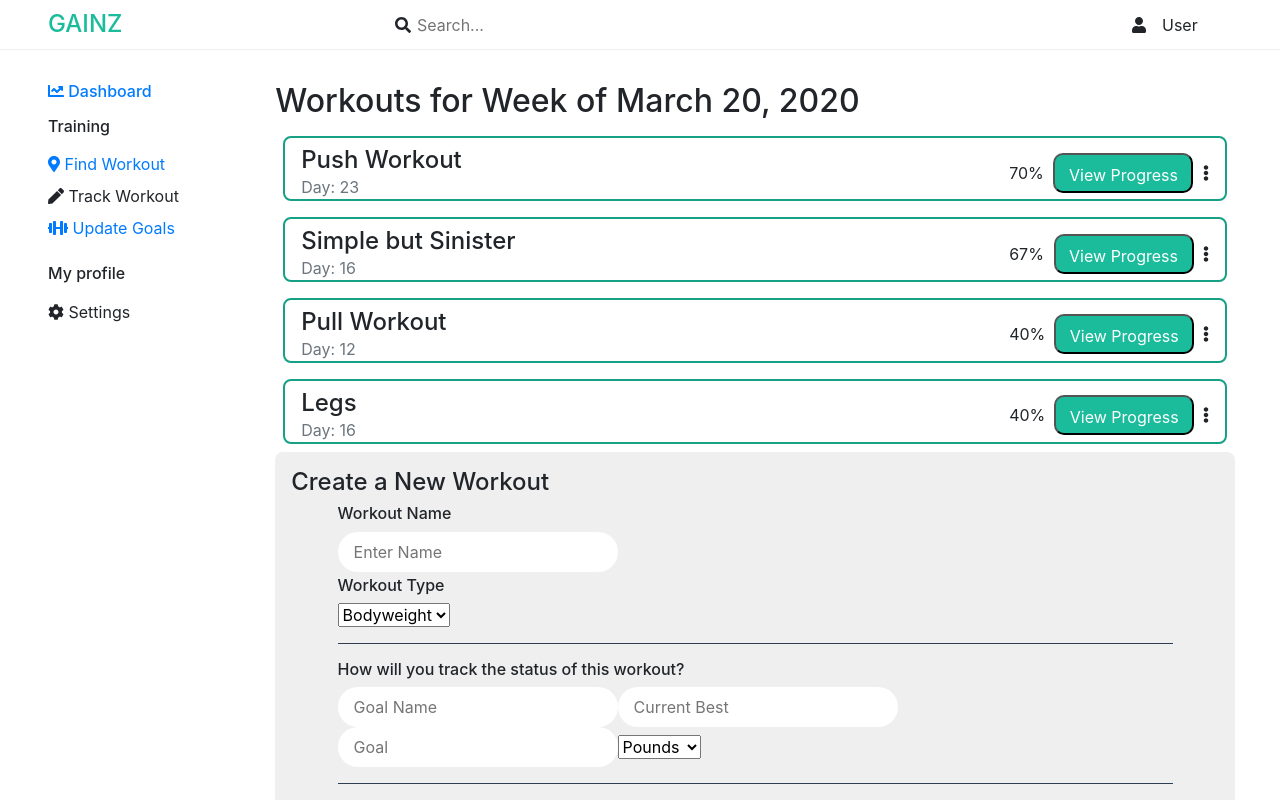
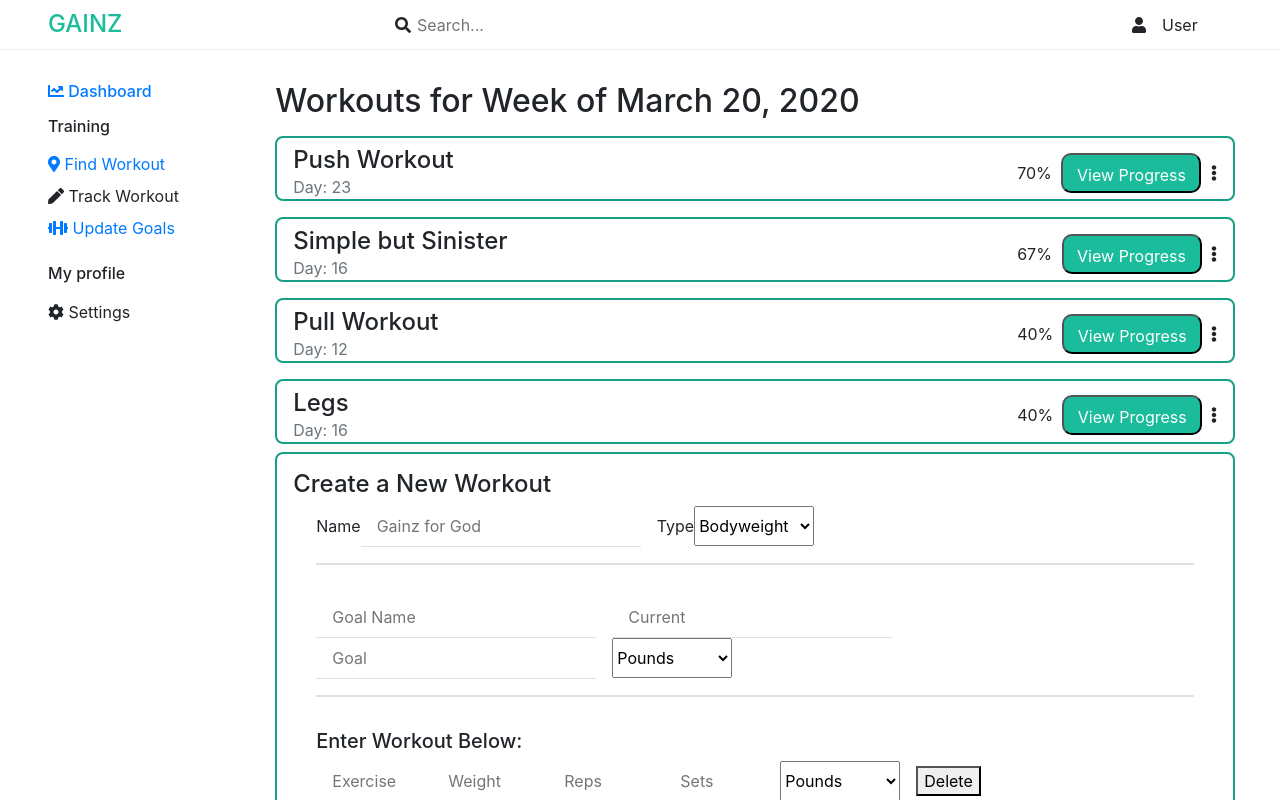
Before and after one commit to grantfogle/liftr-front-end, a React (Create React App) app: page / in a window 1280 px wide. Shown: the top 800 px of the page. Built offline with nearby package versions, Linux system fonts and the light colour scheme.

Commit message:
updating workout form

```diff
--- a/src/components/Goals/AddWorkout/AddWorkout.js
+++ b/src/components/Goals/AddWorkout/AddWorkout.js
@@ -26,11 +26,9 @@ class AddWorkout extends Component {
                 <h4>Create a New Workout</h4>
                 <form>
                     <div className="add-workout-form__section">
-                        <div className="mb-1">
-                            <h6>Workout Name</h6>
-                            <input placeholder="Enter Name" type="text"></input>
-                        </div>
-                        <h6>Workout Type</h6>
+                        <label>Name</label>
+                        <input placeholder="Gainz for God" type="text"></input>
+                        <label>Type</label>
                         <select id="type" name="type">
                             <option  value="bodyweight">Bodyweight</option>
                             <option  value="kettlebells">Kettlebells</option>
@@ -40,9 +38,8 @@ class AddWorkout extends Component {
                         </select>
                     </div>
                     <div className="add-workout-form__section">
-                        <h6>How will you track the status of this workout?</h6>
                         <input placeholder="Goal Name" type="text"></input>
-                        <input placeholder="Current Best" type="text"></input>
+                        <input placeholder="Current" type="text"></input>
                         <input placeholder="Goal" type="text"></input>
                         <select id="type" name="type">
                             <option  value="weight">Pounds</option>
@@ -53,15 +50,15 @@ class AddWorkout extends Component {
                     <div className="add-workout-form__section add-workout-form__workout">
                         <h5>Enter Workout Below:</h5>
                             <div className="add-workout-form__workout__row">
-                            <input className="add-workout-form__workout__row__name" placeholder="Exerise" type="text"></input>
+                            <input className="add-workout-form__workout__row__name" placeholder="Exercise" type="text"></input>
                             <input placeholder="Weight" type="text"></input>
+                            <input placeholder="Reps" type="text"></input>
+                            <input placeholder="Sets" type="text"></input>
                             <select id="type" name="type">
                                 <option  value="pounds">Pounds</option>
                                 <option  value="reps">Reps</option>
                                 <option  value="time">Minutes</option>
                             </select>
-                            <input placeholder="Reps" type="text"></input>
-                            <input placeholder="Sets" type="text"></input>
                             <button>Delete</button>
                         </div>
                         <button>Add row</button>
--- a/src/components/Goals/AddWorkout/AddWorkout.scss
+++ b/src/components/Goals/AddWorkout/AddWorkout.scss
@@ -1,27 +1,31 @@
 .add-workout-form {
-    background-color: #efefef;
+    border: 2px solid #16a085;
     padding: 1em;
     width: 100%;
     border-radius: .5em;
     &__section {
-        width: 90%;
+        width: 95%;
         margin: 0 auto;
-        margin-bottom: 1em;
+        margin-bottom: 2em;
         padding-bottom: 1em;
-        border-bottom: 1px solid #2c3e50;
+        border-bottom: 2px solid #dfdfdf;
     }
     input {
         border: none;
-        border-radius: 20px;
+        border-bottom: 1px solid #dfdfdf;
         padding: .5em 1em;
+        margin: 0 1em 0 0;
+    }
+    select {
+        width: 120px;
+        height: 40px;
+        margin: 0 1em 0 0;
     }
     &__workout {
         &__row {
-           input {
+            margin: 0 0 1em 0;
+            input {
                 width: 100px;
-            }
-            select {
-                height: 100%;
             }
         }
     }
--- a/src/components/Goals/Goal/Goal.scss
+++ b/src/components/Goals/Goal/Goal.scss
@@ -6,6 +6,7 @@
     display: flex;
     flex-direction: column;
     padding-top: .5em;
+    margin: .5em 0;
     &__headline {
         width: 100%;
         display: flex;
```
